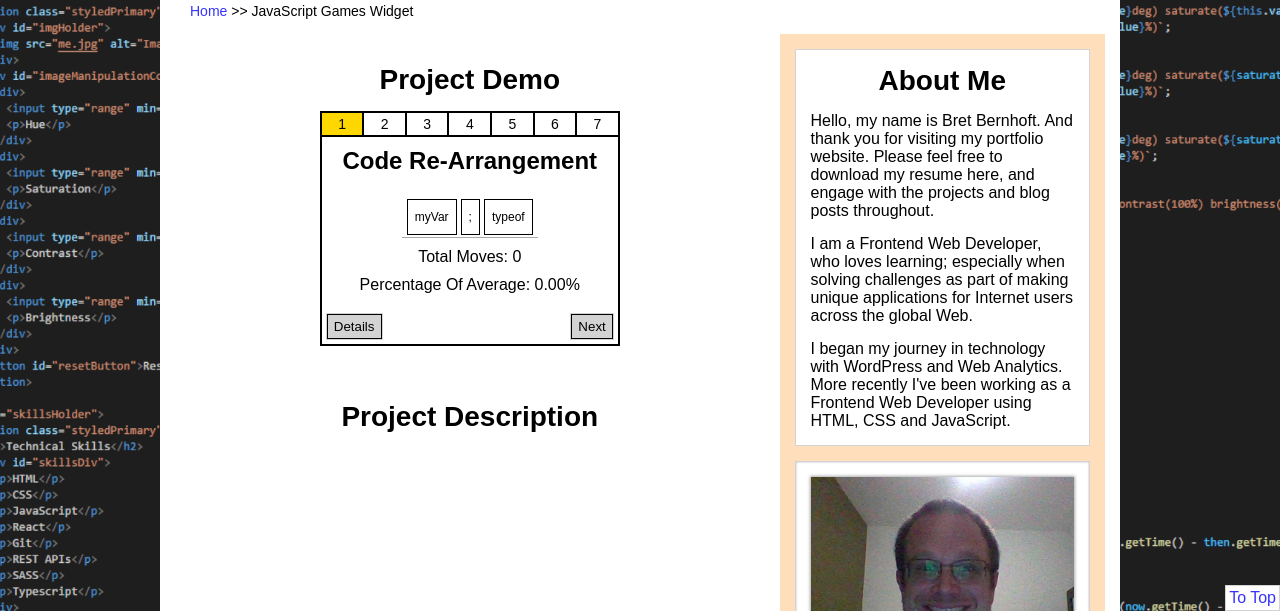
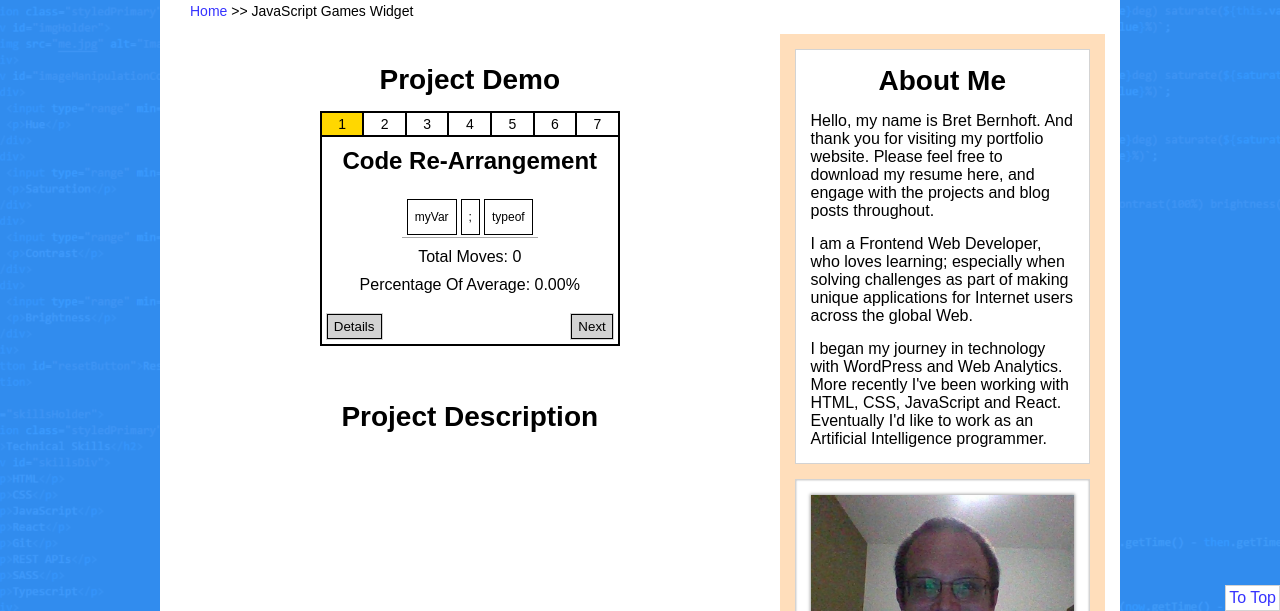
Before and after one commit to devbret/under-construction, a plain HTML site: page javascript-games/index.html in a window 1280 px wide. Shown: the part 189-800 px from the top of the page. Drawn offline with Linux system fonts and the light colour scheme.

Commit message:
Improved the "About Me" section.

```diff
--- a/javascript-games/index.html
+++ b/javascript-games/index.html
@@ -19,6 +19,7 @@
     <link rel="stylesheet" href="games.css">
   </head>
   <body>
+    <div id="bgColoring"></div>
     <header>
       <h1>JavaScript Games Widget</h1>
       <p>Teaching JavaScript Fundamentals With Gamification</p>
@@ -76,7 +77,7 @@
             <h2>About Me</h2>
             <p id="initialGreeting">Hello, my name is Bret Bernhoft. And thank you for visiting my portfolio website. Please feel free to download my resume here, and engage with the projects and blog posts throughout.</p>
             <p>I am a Frontend Web Developer, who loves learning; especially when solving challenges as part of making unique applications for Internet users across the global Web.</p>
-            <p id="techJourney">I began my journey in technology with WordPress and Web Analytics. More recently I've been working as a Frontend Web Developer using HTML, CSS and JavaScript.</p>
+            <p id="techJourney">I began my journey in technology with WordPress and Web Analytics. More recently I've been working with HTML, CSS, JavaScript and React. Eventually I'd like to work as an Artificial Intelligence programmer.</p>
           </section>
           <section class="styledPrimary" id="imageManipulation">
             <div id="imgHolder">
```
